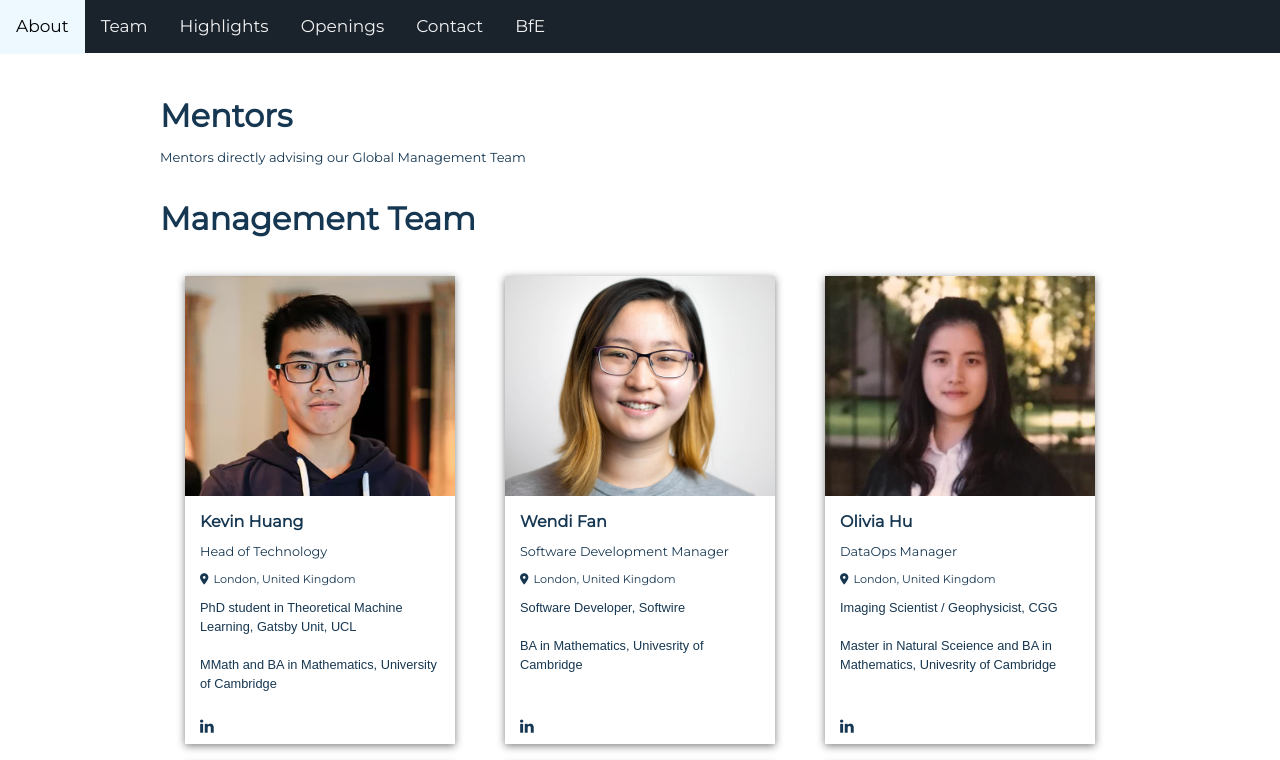
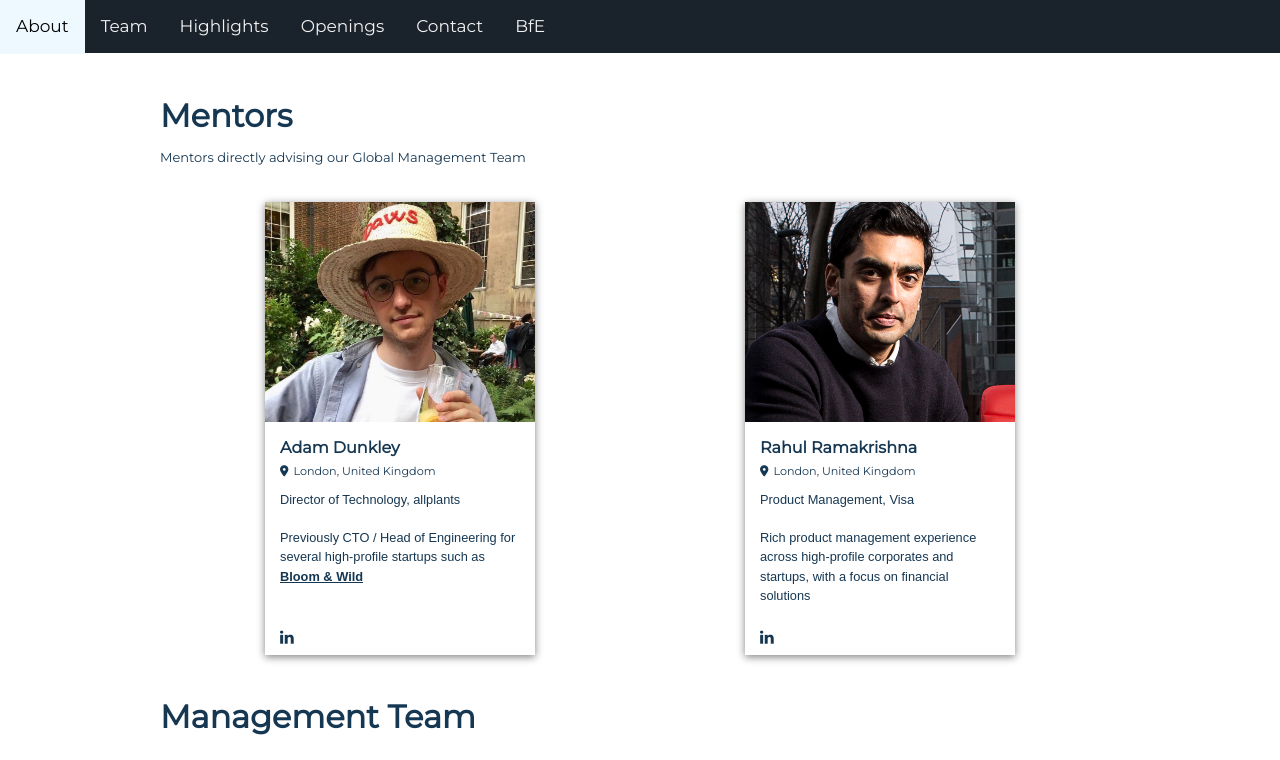
Before and after one commit to BfE-Technology/BfE-Technology.github.io, a Jekyll site: the page built from team.md, in a window 1280 px wide and 1400 px high, cut to the strip 0-760 px from the top of the window. Built offline with Jekyll 4.4.1, drawn with Linux system fonts in a browser that asks for light colours; nearby versions of some CDN libraries; some of the changed text lies outside the part shown.

Commit message:
Update team.md

```diff
--- a/team.md
+++ b/team.md
@@ -9,6 +9,40 @@ layout: subpage
 <h2> Mentors </h2>
 
 <div class="team-explain-text">Mentors directly advising our Global Management Team</div>
+
+
+<div class="team-wrapper">
+   <div class="team-card">
+     <div class="team-photo-wrapper" style="background-image:url('assets/headshots/Adam_Dunkley.jpg');">
+     </div>
+     <div class="team-text">
+       <h4 class="team-name">Adam Dunkley</h4>
+       <div class="team-location"><i class="fas fa-map-marker-alt"></i>London, United Kingdom</div>
+       <div class="team-desc">
+          Director of Technology, allplants
+          <br>
+          <br>
+          Previously CTO / Head of Engineering for several high-profile startups such as <a href="https://www.bloomandwild.com/about-us" target="_blank">Bloom & Wild</a>
+       </div>
+     </div>
+       <div class="team-linkedin"><a href="https://www.linkedin.com/in/adamcdunkley/" target="_blank"><i class="fa fa-linkedin-in"></i></a></div>
+   </div>
+   <div class="team-card">
+     <div class="team-photo-wrapper" style="background-image:url('assets/headshots/Rahul_Ramakrishna.png');">
+     </div>
+     <div class="team-text">
+       <h4 class="team-name">Rahul Ramakrishna</h4>
+       <div class="team-location"><i class="fas fa-map-marker-alt"></i>London, United Kingdom</div>
+       <div class="team-desc">
+          Product Management, Visa
+          <br>
+          <br>
+          Rich product management experience across high-profile corporates and startups, with a focus on financial solutions
+       </div>
+     </div>
+       <div class="team-linkedin"><a href="https://www.linkedin.com/in/rahul-ramakrishna/" target="_blank"><i class="fa fa-linkedin-in"></i></a></div>
+   </div>
+</div>
 
 <h2> Management Team </h2>
 
@@ -131,7 +165,7 @@ layout: subpage
      <div class="team-text">
        <h4 class="team-name">Chandan Panchloria</h4>
        <div class="team-title">Cyber Security Manager</div>
-       <div class="team-location"><i class="fas fa-map-marker-alt"></i>Jersey City, United States</div>
+       <div class="team-location"><i class="fas fa-map-marker-alt"></i>Jersey City, New Jersey, United States</div>
        <div class="team-desc">
          CISSP, Network Security Engineer, Bank of America
          <br>
@@ -140,6 +174,22 @@ layout: subpage
        </div>
      </div>
        <div class="team-linkedin"><a href="https://www.linkedin.com/in/cpanchloria/" target="_blank"><i class="fa fa-linkedin-in"></i></a></div>
+   </div>
+   <div class="team-card">
+     <div class="team-photo-wrapper" style="background-image:url('assets/headshots/Andrew_Pelletier.jpg');">
+     </div>
+     <div class="team-text">
+       <h4 class="team-name">Andrew Pelletier</h4>
+       <div class="team-title">DevOps Manager</div>
+       <div class="team-location"><i class="fas fa-map-marker-alt"></i>Tuscon, Arizona, United States</div>
+       <div class="team-desc">
+         Software Engineer, Octo Consulting Group
+         <br>
+         <br>
+         Bachelor in Computer Science, University of Arizona
+       </div>
+     </div>
+       <div class="team-linkedin"><a href="https://www.linkedin.com/in/andrewpelletier2/" target="_blank"><i class="fa fa-linkedin-in"></i></a></div>
    </div>
    <div class="team-card">
      <div class="team-photo-wrapper" style="background-image:url('assets/headshots/Harry_Bickerstaffe.jpg');">
```
